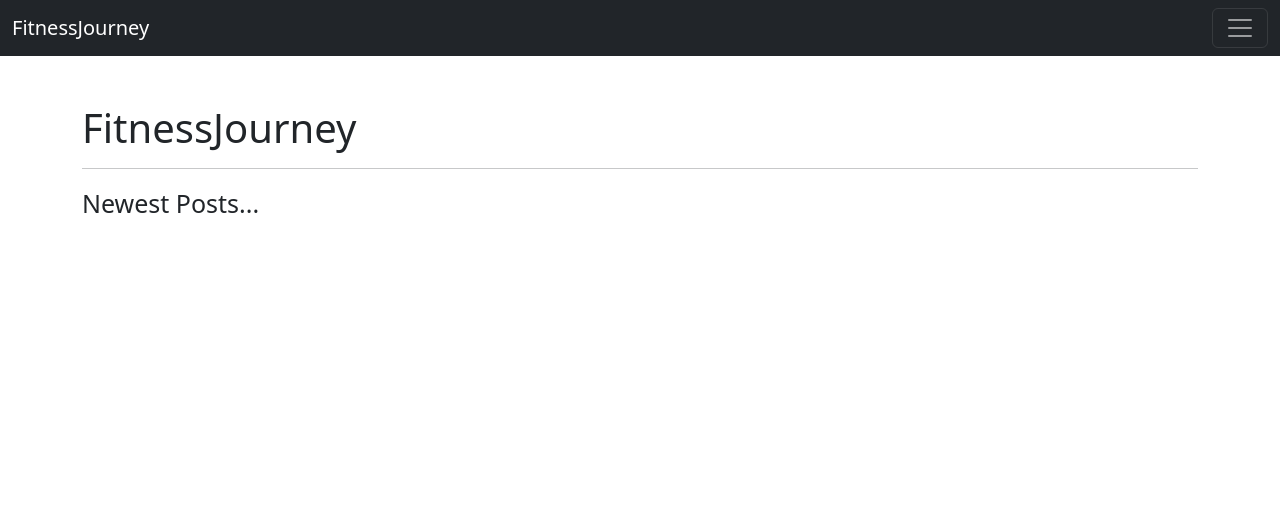
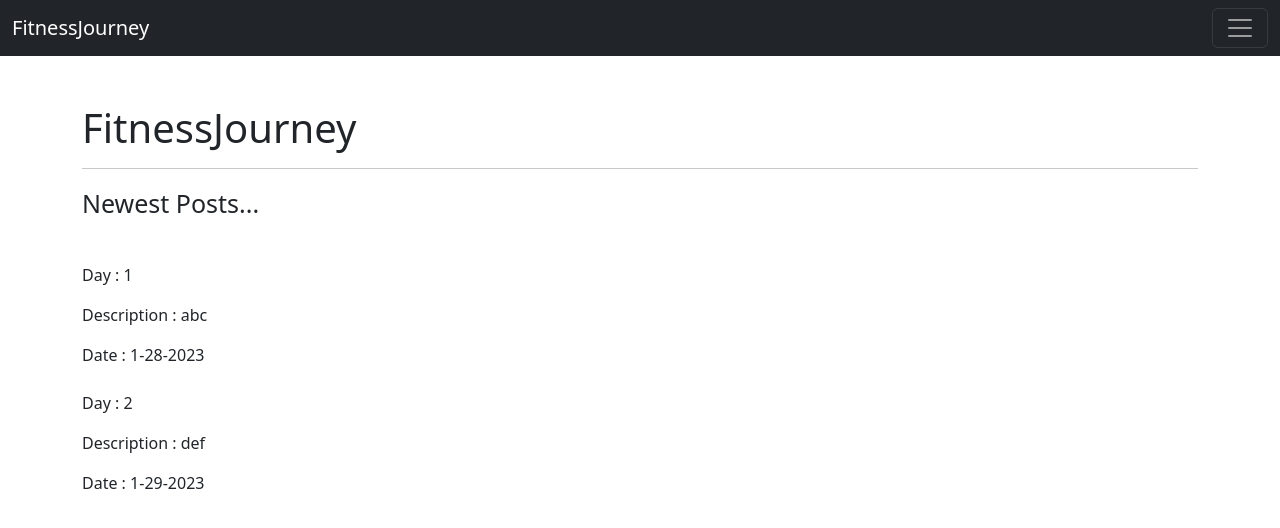
Before and after one commit to Nepul321/FitnessJourney, a React (Create React App) app in the folder frontend/: page / in a window 1280 px wide. Shown: the top 528 px of the page. Built offline with nearby package versions, Linux system fonts and the light colour scheme.

Commit message:
Test the post and post list components

```diff
--- a/frontend/src/components/PostComponent.js
+++ b/frontend/src/components/PostComponent.js
@@ -4,8 +4,10 @@ function Post(props) {
    const {post} = props;
 
    return (
-    <div className="post">
-        <p>a post</p>
+    <div className="post mb-4">
+        <p>Day : {post.day}</p>
+        <p>Description : {post.description}</p>
+        <p>Date : {post.date}</p>
     </div>
    )
 }
--- a/frontend/src/components/Posts.js
+++ b/frontend/src/components/Posts.js
@@ -1,12 +1,15 @@
 import React from "react";
+import Post from "./PostComponent";
 
-function PostComponent(props) {
+function Posts(props) {
  const {posts} = props;
  return (
     <div className="posts">
-
+    {posts.map((item, key) => {
+        return <Post post={item} key={key}/>
+    })}
     </div>
  )
 }
 
-export default PostComponent;
+export default Posts;
--- a/frontend/src/pages/Home.js
+++ b/frontend/src/pages/Home.js
@@ -1,7 +1,20 @@
 import React from "react";
 import Navbar from "../components/Navbar";
+import Posts from "../components/Posts";
 
 function Home() {
+    const posts = [
+        {
+            day : 1,
+            description : "abc",
+            date : "1-28-2023"
+        },
+        {
+            day : 2,
+            description : "def",
+            date : "1-29-2023"
+        }
+    ]
     return (
         <div className="home">
         <Navbar />
@@ -9,6 +22,8 @@ function Home() {
          <h1>FitnessJourney</h1>
          <hr />
          <p style={{fontSize : "25px"}}>Newest Posts...</p>
+         <br />
+         <Posts posts={posts}/>
        </div>
         </div>
     )
```
